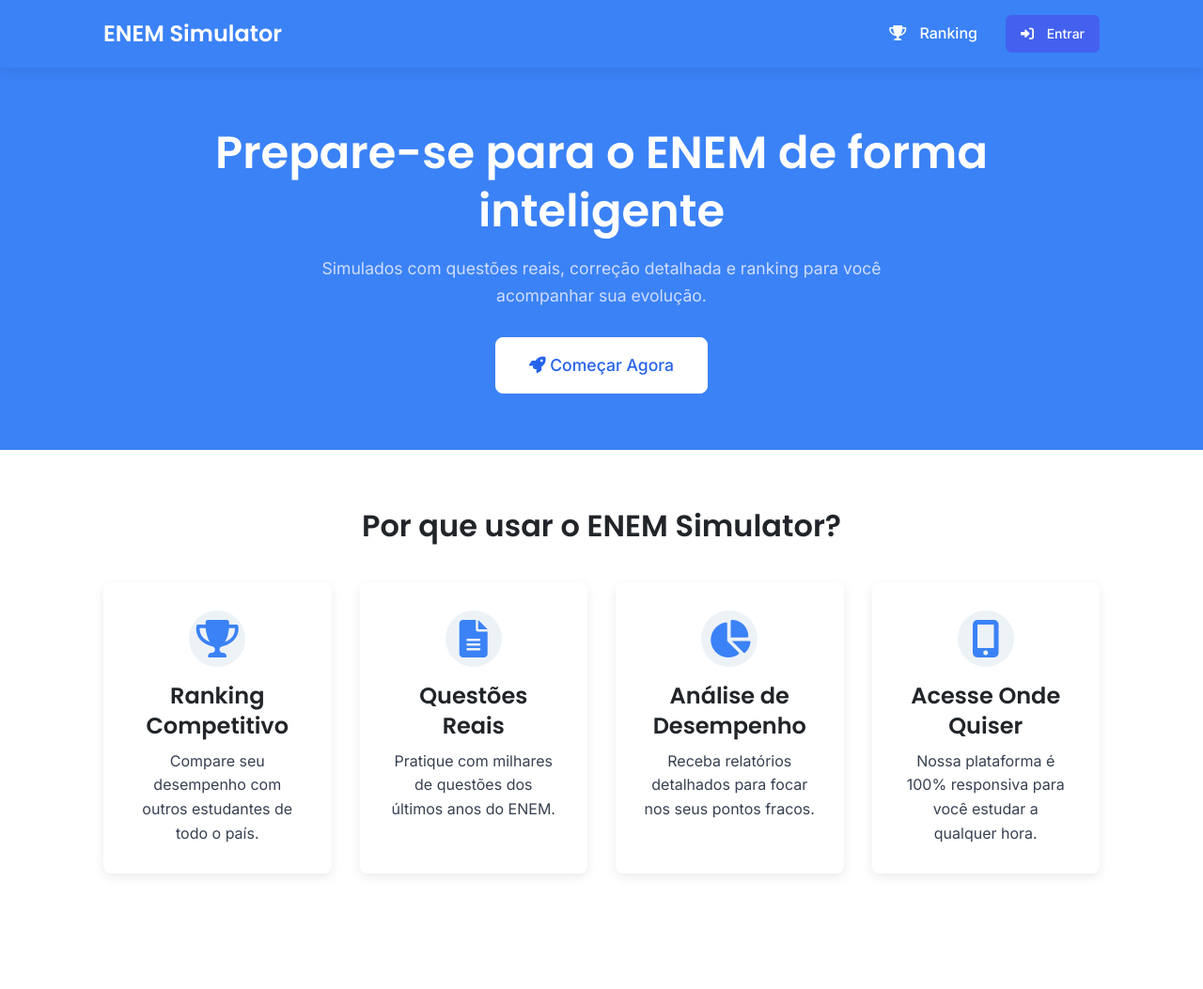
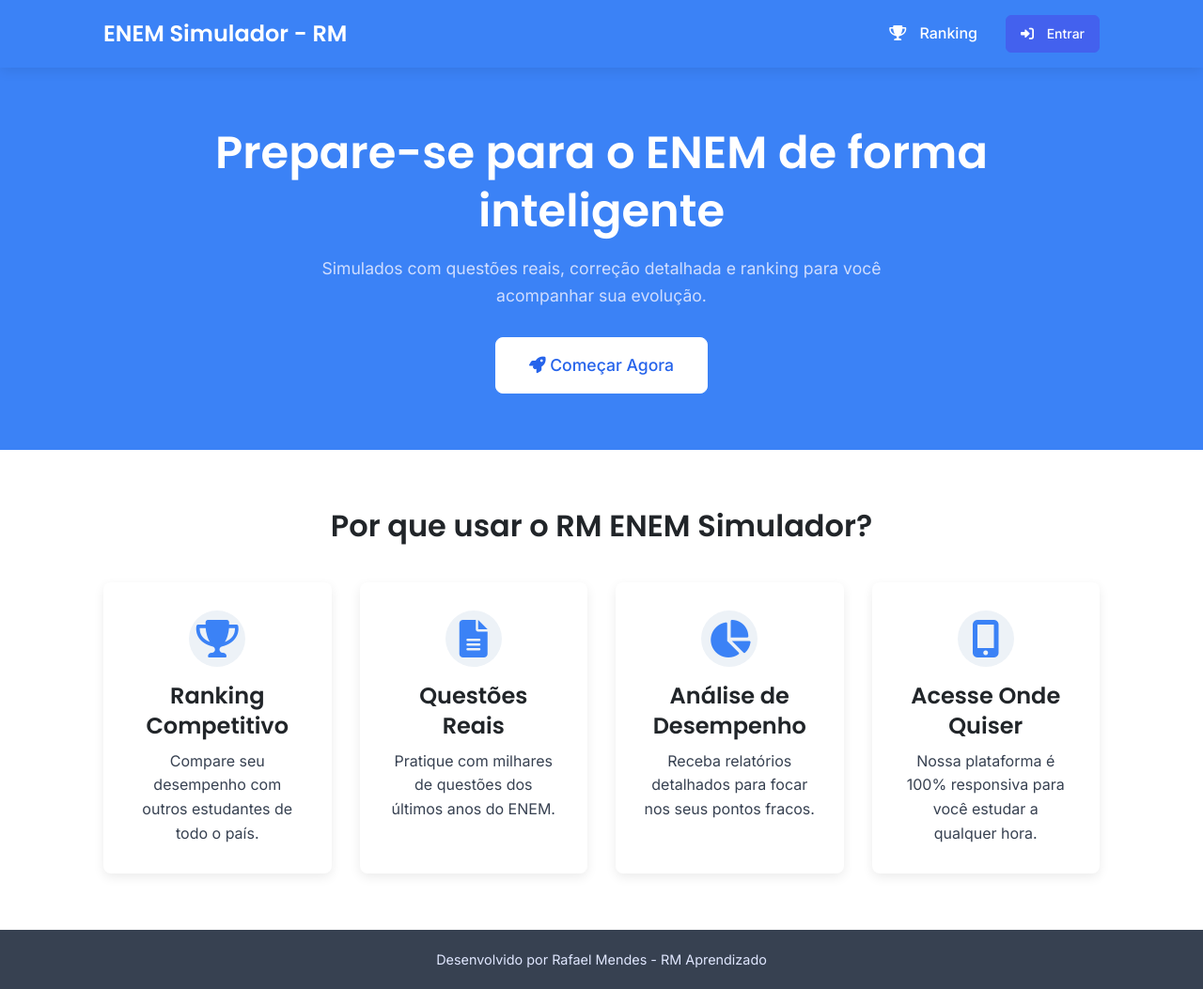
Before and after one commit to RafaelMendes244/RMEnem, a Flask app: page / in a window 1280 px wide. Shown: the whole page at 94% size. Before the commit the page ends 932 px from the top, so only its background shows below. Run offline with Flask 3, Linux system fonts and the light colour scheme.

Commit message:
Atualizaçao: Atualizaçao de Todos Templates

```diff
--- a/static/css/style.css
+++ b/static/css/style.css
@@ -334,7 +334,7 @@ body {
 }
 
 .navbar-nav li a:hover {
-    background-color: var(--background-color);
+    background-color: rgba(255, 255, 255, 0.15);
 }
 
 .navbar-nav li a .fas {
@@ -522,3 +522,12 @@ body {
         grid-template-columns: repeat(4, 1fr);
     }
 }
+
+/* 7. Footer (NOVO) */
+.main-footer {
+    background-color: var(--dark-text-color);
+    color: var(--text-color);
+    padding: 20px;
+    text-align: center;
+    font-size: 0.9rem;
+}
--- a/templates/exame.html
+++ b/templates/exame.html
@@ -3,7 +3,7 @@
 <head>
     <meta charset="UTF-8">
     <meta name="viewport" content="width=device-width, initial-scale=1.0">
-    <title>Simulado ENEM - ENEM Simulator</title>
+    <title>Simulado ENEM - RM ENEM Simulador</title>
     <link rel="stylesheet" href="/static/css/style.css">
     <link href="https://fonts.googleapis.com/css2?family=Inter:wght@300;400;500;600&family=Poppins:wght@300;400;600;700&display=swap" rel="stylesheet">
     <link rel="stylesheet" href="https://cdnjs.cloudflare.com/ajax/libs/font-awesome/6.0.0/css/all.min.css">
--- a/templates/historico.html
+++ b/templates/historico.html
@@ -3,7 +3,7 @@
 <head>
     <meta charset="UTF-8">
     <meta name="viewport" content="width=device-width, initial-scale=1.0">
-    <title>Histórico de Simulados - ENEM Simulator</title>
+    <title>Histórico de Simulados - RM ENEM Simulador</title>
     <link rel="stylesheet" href="/static/css/style.css">
     <link href="https://fonts.googleapis.com/css2?family=Inter:wght@400;500;600&family=Poppins:wght@600&display=swap" rel="stylesheet">
     <link rel="stylesheet" href="https://cdnjs.cloudflare.com/ajax/libs/font-awesome/6.0.0/css/all.min.css">
--- a/templates/index.html
+++ b/templates/index.html
@@ -3,7 +3,7 @@
 <head>
     <meta charset="UTF-8">
     <meta name="viewport" content="width=device-width, initial-scale=1.0">
-    <title>ENEM Simulator - Prepare-se para o Sucesso</title>
+    <title>RM ENEM Simulador - Prepare-se para o Sucesso</title>
     <link rel="stylesheet" href="/static/css/style.css">
     <link href="https://fonts.googleapis.com/css2?family=Inter:wght@400;500;600&family=Poppins:wght@600&display=swap" rel="stylesheet">
     <link rel="stylesheet" href="https://cdnjs.cloudflare.com/ajax/libs/font-awesome/6.0.0/css/all.min.css">
@@ -13,7 +13,7 @@
         <div class="container">
             <nav class="navbar">
                 <a href="/" class="navbar-brand">
-                    <span class="logo">ENEM Simulator</span>
+                    <span class="logo">ENEM Simulador - RM</span>
                 </a>
                 <button class="navbar-toggler" type="button" aria-label="Toggle navigation">
                     <i class="fas fa-bars"></i>
@@ -70,7 +70,7 @@
 
         <section class="section features-section">
             <div class="container">
-                <h2 class="section-title">Por que usar o ENEM Simulator?</h2>
+                <h2 class="section-title">Por que usar o RM ENEM Simulador?</h2>
                 <div class="features-grid">
                     <div class="feature-card">
                         <div class="feature-icon"><i class="fas fa-trophy"></i></div>
@@ -97,6 +97,10 @@
         </section>
     </main>
 
+    <footer class="main-footer">
+        <p>Desenvolvido por Rafael Mendes - RM Aprendizado</p>
+    </footer>
+
     <script>
         document.addEventListener('DOMContentLoaded', () => {
             const navbarToggler = document.querySelector('.navbar-toggler');
--- a/templates/login.html
+++ b/templates/login.html
@@ -3,7 +3,7 @@
 <head>
     <meta charset="UTF-8">
     <meta name="viewport" content="width=device-width, initial-scale=1.0">
-    <title>Login - ENEM Simulator</title>
+    <title>Login - RM ENEM Simulador</title>
     <link rel="stylesheet" href="/static/css/style.css">
     <link href="https://fonts.googleapis.com/css2?family=Inter:wght@400;500;600&family=Poppins:wght@600&display=swap" rel="stylesheet">
     <link rel="stylesheet" href="https://cdnjs.cloudflare.com/ajax/libs/font-awesome/6.0.0/css/all.min.css">
--- a/templates/ranking.html
+++ b/templates/ranking.html
@@ -3,7 +3,7 @@
 <head>
     <meta charset="UTF-8">
     <meta name="viewport" content="width=device-width, initial-scale=1.0">
-    <title>Ranking Geral - ENEM Simulator</title>
+    <title>Ranking Geral - RM ENEM Simulador</title>
     <link rel="stylesheet" href="/static/css/style.css">
     <link href="https://fonts.googleapis.com/css2?family=Inter:wght@400;500;600&family=Poppins:wght@600&display=swap" rel="stylesheet">
     <link rel="stylesheet" href="https://cdnjs.cloudflare.com/ajax/libs/font-awesome/6.0.0/css/all.min.css">
--- a/templates/resultado.html
+++ b/templates/resultado.html
@@ -3,7 +3,7 @@
 <head>
     <meta charset="UTF-8">
     <meta name="viewport" content="width=device-width, initial-scale=1.0">
-    <title>Resultado do Simulado - ENEM Simulator</title>
+    <title>Resultado do Simulado - ERM ENEM Simulador</title>
     <link rel="stylesheet" href="/static/css/style.css">
     <link href="https://fonts.googleapis.com/css2?family=Inter:wght@400;500;600&family=Poppins:wght@600;700&display=swap" rel="stylesheet">
     <link rel="stylesheet" href="https://cdnjs.cloudflare.com/ajax/libs/font-awesome/6.0.0/css/all.min.css">
```
